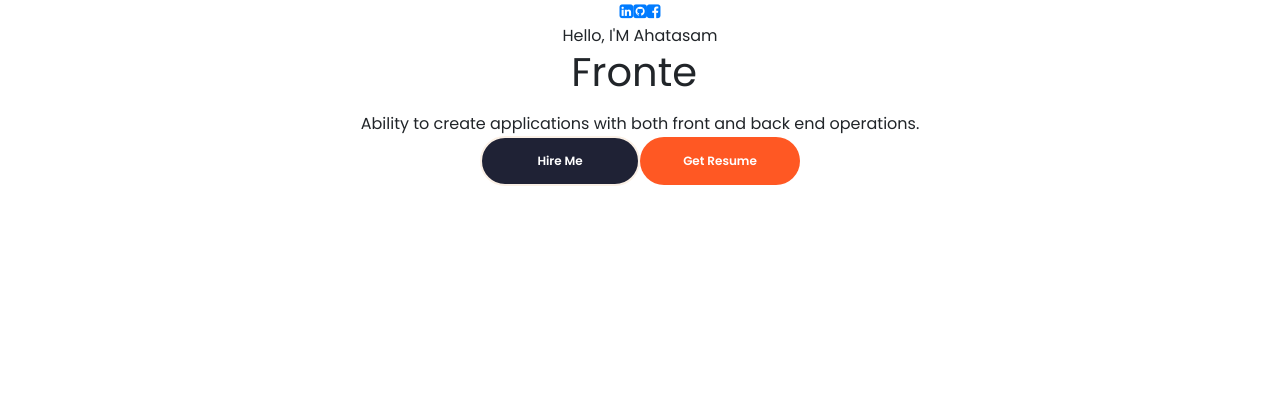
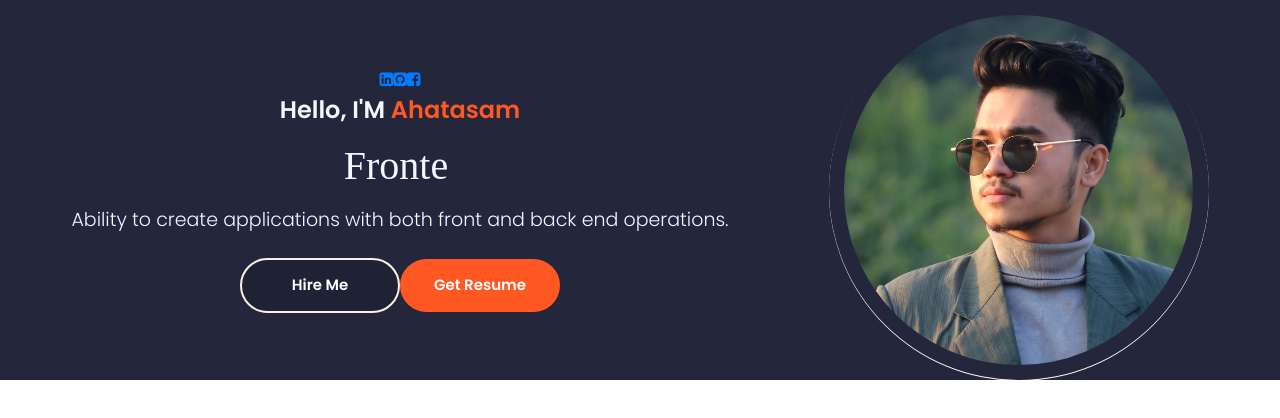
Before and after one commit to ahatasam2573/ahatasam-portfolio, a React (Create React App) app: page / in a window 1280 px wide. Shown: the top 418 px of the page. Built offline with nearby package versions, Linux system fonts and the light colour scheme; a web font is replaced by a local one.

Commit message:
home page profile picture completed

```diff
--- a/src/App.css
+++ b/src/App.css
@@ -1,38 +1,20 @@
-.App {
-  text-align: center;
+:root{
+  --light-blue : #04C3FF;
+  --light-blue-shadow:  rgb(69 211 255 / 27%);
+  --sea-green: #0ABEAD;
+  --sea-green-dark: #0CBFAE;
+  --sea-green-extra-dark: #09BEAD;
+  --sea-green-shadow: rgba(11, 190, 173,0.4);
+  --header-hamburger-background : rgba(11, 190, 173,0.8);
+  --orange: #F57F17;
+  --dark-orange: #FF5823;
+  --orange-shadow: rgba(245, 127, 23,0.2);
+  --white: #ffffff;
+  --black: #333333;
+  --disabled-btn: #09bead7a;
+  --error-message:  #e44f4fd1;
+  --toast-error: #e44f4ffa;
+  --toast-shadow:  #9c9c9ce3;
+  --toast-success: #0CBFAE;
+  --loader-color: #0CBFAE
 }
-
-.App-logo {
-  height: 40vmin;
-  pointer-events: none;
-}
-
-@media (prefers-reduced-motion: no-preference) {
-  .App-logo {
-    animation: App-logo-spin infinite 20s linear;
-  }
-}
-
-.App-header {
-  background-color: #282c34;
-  min-height: 100vh;
-  display: flex;
-  flex-direction: column;
-  align-items: center;
-  justify-content: center;
-  font-size: calc(10px + 2vmin);
-  color: white;
-}
-
-.App-link {
-  color: #61dafb;
-}
-
-@keyframes App-logo-spin {
-  from {
-    transform: rotate(0deg);
-  }
-  to {
-    transform: rotate(360deg);
-  }
-}
--- a/src/Components/Home/Profile.css
+++ b/src/Components/Home/Profile.css
@@ -14,7 +14,7 @@
   .primary-btn {
     color: var(--white);
     border: 2px solid linen;
-    font-size: 12px;
+    font-size: 15px;
     background-color: #1f2235;
   }
   /* @media only screen and (max-width: 414px) {
@@ -32,7 +32,7 @@
   .highlighted-btn {
     color: var(--white);
 
-    font-size: 12px;
+    font-size: 15px;
     background-color: #ff5823;
   }
   @media only screen and (max-width: 568px) {
@@ -50,3 +50,66 @@
     transform: translateY(80px);
     transition: all 0.8s ease;
   }
+
+  .profile-container{
+      display: flex;
+      align-items: center;
+      text-align: center;
+      justify-content: center;
+      height: 10%;
+      min-height: fit-content;
+      background-image: url('../../assets/Home/bg.jpg');
+  }
+  .profile-parent{
+      display: flex;
+      align-items: center;
+      color: aliceblue;
+  }
+  .profile-details-name{
+      font-family: "Poppins SemiBold";
+      font-size: 24px;
+  }
+  .profile-details-role{
+      display: flex;
+      flex-direction: column;
+      margin: 14px 0 24px 0;
+  }
+  .profile-details-role h1{
+      font-size: 40px;
+      font-family: cursive;
+  }
+  .primary-text{
+      color: (--white);
+  }
+  .highlighted-text{
+      color: var(--dark-orange);
+  }
+  .profile-role-tagline{
+    font-size: 19px;
+    margin: 5px 0 0 0;
+    font-family: "Poppins Light";
+  }
+.profile-options .highlighted-btn:hover{
+    margin: 0 0 0 28px;
+    background-color: cornsilk;
+    color: #111;
+}
+.profile-picture{
+    display: flex;
+    align-items: center;
+    justify-content: center;
+    box-shadow: 0 1px 0px 0px var(--white);
+    border-radius: 50%;
+    height: 380px;
+    width: 380px;
+    margin: 0 0 0 100px;
+}
+.profile-picture-background{
+    height: 92%;
+    width: 92%;
+    background-image: url(../../assets/Home/home.jpg);
+    background-size: cover;
+    border-radius: 50%;
+    background-repeat: no-repeat;
+
+}
--- a/src/Components/Home/Profile.js
+++ b/src/Components/Home/Profile.js
@@ -48,7 +48,7 @@
                                     wrapper="p"
                                 />
                             </h1>
-                            <span className="profile-role-">
+                            <span className="profile-role-tagline">
                                 Ability to create applications with both front and back end operations.
                             </span>
                         </span>
```
